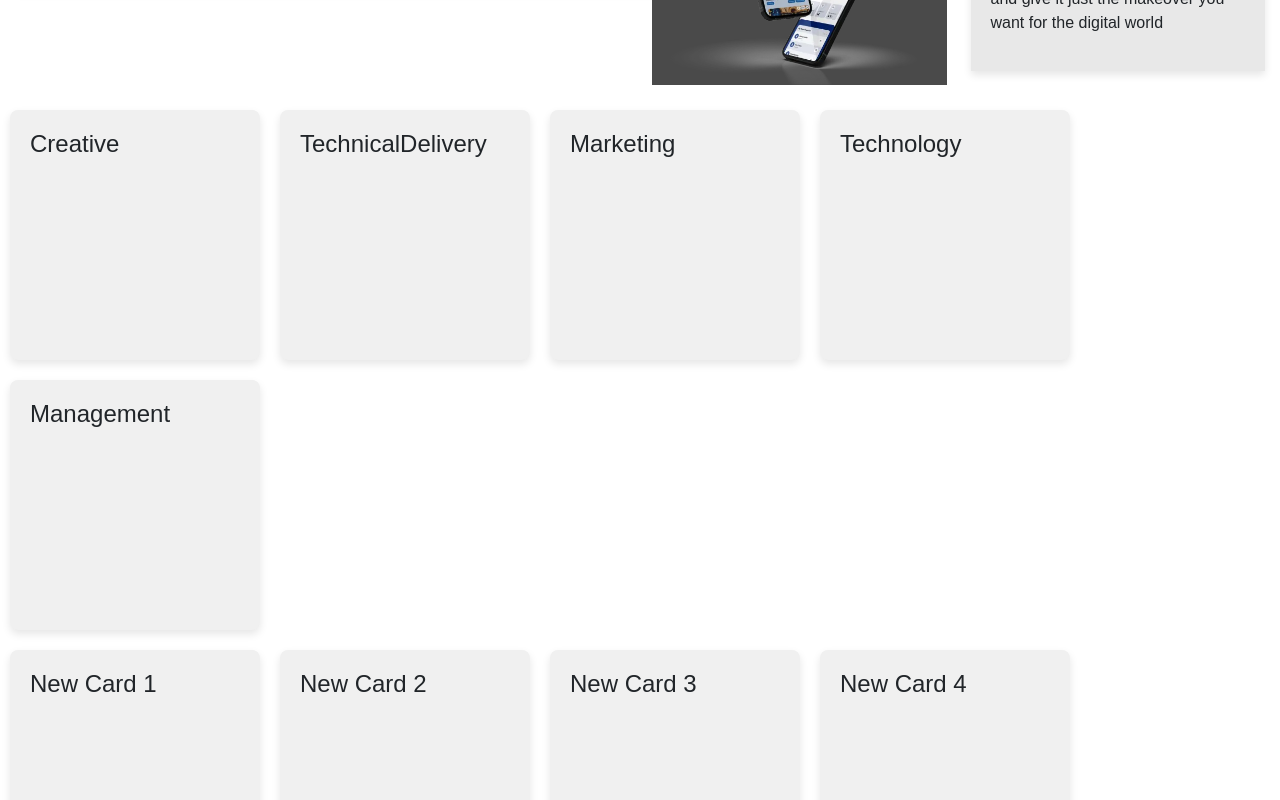
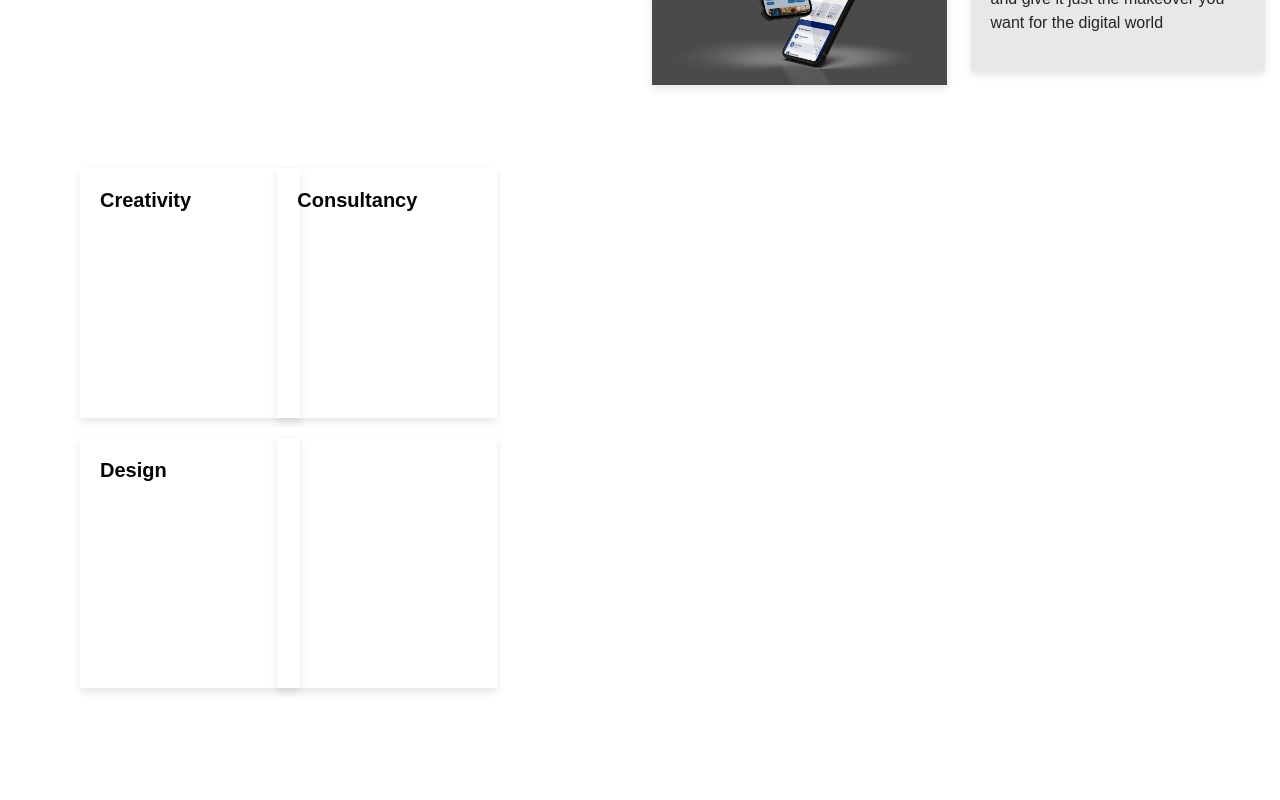
Before and after one commit to rehman25/GravityWeb, a Next.js app: page /about in a window 1280 px wide. Shown: the part 1140-1940 px from the top of the page. After the commit the page ends 1848 px from the top, so only its background shows below. Built offline with nearby package versions, Linux system fonts and the light colour scheme.

Commit message:
abdullah

```diff
--- a/src/app/about/components/AboutSlider.js
+++ b/src/app/about/components/AboutSlider.js
@@ -4,60 +4,49 @@ import styles from '../../styles/about.module.css';
 const AboutSlider = () => {
     return (
         <section>
-            <div className={`${styles.AboutsliderSection} container-fluid`}>
-                <div className="row d-flex ">
-                    <div className={`col-lg-2 col-md-2 col-sm-2 ${styles.card}`}>
-                        <div className={`${styles.card1}`}>
-                            <h4> Creative </h4>
+            <div className={`${styles.AboutsliderSection} container-fluid mt-5`}>
+                <div className="row d-flex mt-5 px-5 ">
+                    <div className={`col-lg-2 col-md-2 col-sm-2 `}>
+                        <div className={`col-6 ${styles.card}`}>
+                            <div >
+                                <h4> Creativity </h4>
                             </div>
                         </div>
-                    <div className={`col-lg-2 col-md-2 col-sm-2 ${styles.card}`}>
-                        <div className={`${styles.card3}`}>
-                            <h4> TechnicalDelivery </h4>
-                        </div>
-                    </div>
-                    <div className={`col-lg-2 col-md-2 col-sm-2 ${styles.card}`}>
-                        <div className={`${styles.card5}`}>
-                            <h4> Marketing </h4>
-                        </div>
-                    </div>
-                    <div className={`col-lg-2 col-md-2 col-sm-2 ${styles.card}`}>
-                        <div className={`${styles.card7}`}>
-                            <h4> Technology </h4>
-                        </div>
-                    </div>
-                    <div className={`col-lg-2 col-md-2 col-sm-2 ${styles.card}`}>
-                        <div className={`${styles.card8}`}>
-                            <h4> Management </h4>
+                        <div className={`col-6 mt-1 ${styles.card}`}>
+                            <div >
+                                <h4> Design </h4>
                             </div>
                         </div>
                     </div>
-                <div className="row d-flex ">
-                    <div className={`col-lg-2 col-md-2 col-sm-2 ${styles.card}`}>
-                        <div className={`${styles.card9}`}>
-                            <h4> New Card 1 </h4>
+                    <div className={`col-lg-2 col-md-2 col-sm-2 `}>
+                        <div className={`col-6 ${styles.card}`}>
+                            <div >
+                                <h4> Consultancy </h4>
                             </div>
                         </div>
-                    <div className={`col-lg-2 col-md-2 col-sm-2 ${styles.card}`}>
-                        <div className={`${styles.card10}`}>
-                            <h4> New Card 2 </h4>
+                        <div className={`col-6 mt-1 ${styles.card}`}>
+                            <div >
+                                {/* <h4> Technology </h4> */}
                             </div>
                         </div>
-                    <div className={`col-lg-2 col-md-2 col-sm-2 ${styles.card}`}>
-                        <div className={`${styles.card11}`}>
-                            <h4> New Card 3 </h4>
+                    </div>
+                    {/* <div className={`col-lg-2 col-md-2 col-sm-2 `}>
+                        <div className={`col-6 ${styles.card}`}>
+                            <div >
+                                <h4> Technical Delivery </h4>
                             </div>
                         </div>
-                    <div className={`col-lg-2 col-md-2 col-sm-2 ${styles.card}`}>
-                        <div className={`${styles.card12}`}>
-                            <h4> New Card 4 </h4>
+                        <div className={`col-6 mt-1 ${styles.card}`}>
+                            <div >
+                                <h4> Development </h4>
                             </div>
                         </div>
-                    <div className={`col-lg-2 col-md-2 col-sm-2 ${styles.card}`}>
-                        <div className={`${styles.card13}`}>
-                            <h4> New Card 5 </h4>
+                    </div> */}
+                    {/* <div className={'col-lg-12 col-md-12 col-sm-12'}>
+                        <div>
+                            <h4> Strategy </h4>
                         </div>
-                    </div>
+                    </div> */}
                 </div>
             </div>
         </section>
--- a/src/app/about/components/Aboutbanner.js
+++ b/src/app/about/components/Aboutbanner.js
@@ -21,7 +21,7 @@ const Aboutbanner = () => {
                 </h1>
               </div>
             </div>
-            <div className="col-md-6 mb-4 px-5 mt-5">
+            <div className="col-md-6 mb-4 px-5 ">
               <div className={`${style.bannertextrightside}`}>
                 <p>
                   Digital Gravity is an accomplished digital transformation
--- a/src/app/styles/about.module.css
+++ b/src/app/styles/about.module.css
@@ -3,6 +3,7 @@
 .banneraboutsection {
   background-image: url("../assets/images/banner/inner-banner.svg");
   background-color: rgb(54, 54, 54);
+  background-position: fixed;
   height: 55vh;
   padding: 20px;
   color: rgb(255, 255, 255);
@@ -17,7 +18,7 @@
   font-family: 'Montserrat', sans-serif;
   font-weight: 700;
   text-transform: capitalize;
-  font-size: 40px;
+  font-size: 35px;
 }
 
 .bannertextspan {
@@ -48,6 +49,8 @@
   color: #ffff;
 }
 
+/* ---------------------------------------- */
+
 /* banner down styling */
 
 .bannerContainer {
@@ -75,7 +78,7 @@
   text-shadow: 0 0 0 0;
 }
 
-/* ................ */
+/* ------------------------------------------------------------------- */
 
 .AboutCarts {
   padding: 15px;
@@ -111,7 +114,7 @@
 
 .cartRow1 {
   background-color: #fff;
-  box-shadow: 0 4px 8px rgba(0, 0, 0, 0.1); /* Adding box shadow */
+  box-shadow: 0 4px 8px rgba(214, 211, 211, 0.1);
   padding: 20px;
   margin-bottom: 20px;
   width: 100%;
@@ -122,7 +125,7 @@
   width: 100%;
   height: 200px;
   background-color: rgb(74, 74, 74);
-  /* box-shadow: 0 4px 8px rgba(0, 0, 0, 0.1); Adding box shadow */
+  box-shadow: 0 4px 8px rgba(0, 0, 0, 0.1)
 }
 
 .Cart4 {
@@ -130,6 +133,7 @@
   box-shadow: 0 4px 8px rgba(0, 0, 0, 0.1);
   padding: 20px;
 }
+
 .Cart4 h2 {
   font-size: 24px;
   font-weight: bold;
@@ -158,37 +162,97 @@
 
 .card {
   position: relative;
-  width: 250px;
+  width: 220px;
   height: 250px;
-  margin: 10px;
+  margin: 20px;
   padding: 20px;
-  background-color: #f0f0f0;
-  border-radius: 8px;
   box-shadow: 0 4px 8px rgba(0, 0, 0, 0.1);
-  display: flex;
-  flex-direction: column;
+  background-size: cover;
+  background-position: center;
 }
 
-.card-content {
-  margin-bottom: 20px;
+.card h4 {
+  font-size: 20px;
+  font-weight: 700;
+  color: rgb(4, 5, 5);
 }
 
-.card-content h4 {
-  margin: 0;
+.card1 {
+  width: 230px;
+    height: 122px;
+    margin: 20px;
+    padding: 20px;
 }
 
-.image-container {
-  position: absolute;
-  top: 0;
-  right: 0;
-  bottom: 0;
-  display: flex;
-  justify-content: flex-end;
-  align-items: flex-end;
+.card2 {
+  width: 230px;
+    height: 122px;
+    margin: 20px;
+    padding: 20px;
 }
 
-.image-container img {
-  height: 40%;
-  width: auto;
-  border-radius: 8px;
+.card3 {
+  width: 230px;
+    height: 122px;
+    margin: 20px;
+    padding: 20px;
 }
+
+.card4 {
+  width: 230px;
+    height: 122px;
+    margin: 20px;
+    padding: 20px;
+}
+
+.card5 {
+  width: 230px;
+  height: 122px;
+  margin: 20px;
+  padding: 20px;
+}
+
+.card6 {
+  width: 230px;
+    height: 122px;
+    margin: 20px;
+    padding: 20px;
+}
+
+.card7 {
+  width: 230px;
+  height: 122px;
+  margin: 20px;
+  padding: 20px;
+}
+
+.card8 {
+  width: 230px;
+    height: 122px;
+    margin: 20px;
+    padding: 20px;
+}
+
+.card9 {
+  width: 230px;
+    height: 122px;
+    margin: 20px;
+    padding: 20px;
+}
+
+.marquee-content {
+  white-space: nowrap;
+  animation: marquee 10s linear infinite;
+}
+
+@keyframes marquee {
+  0% {
+    transform: translateX(100%);
+  }
+
+  100% {
+    transform: translateX(-100%);
+  }
+}
+
+/* ------------------------------------- */
```
Lines whose indentation alone changed are shown as unchanged.
